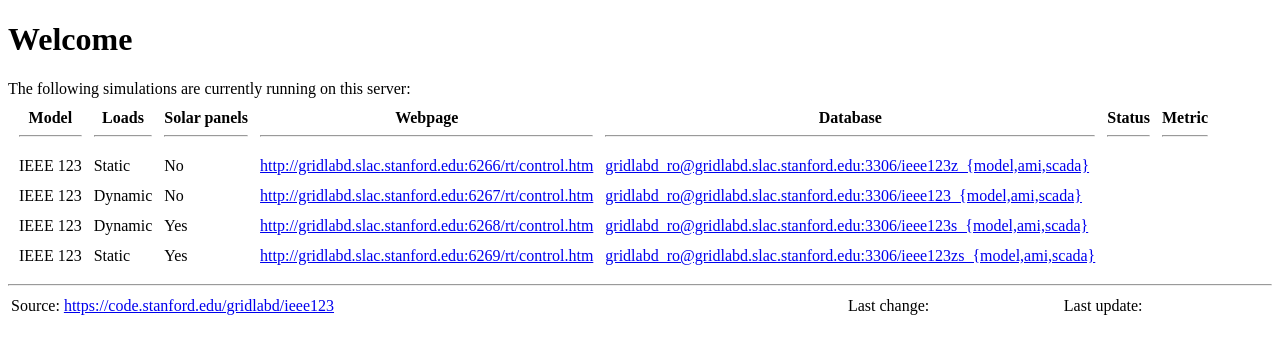
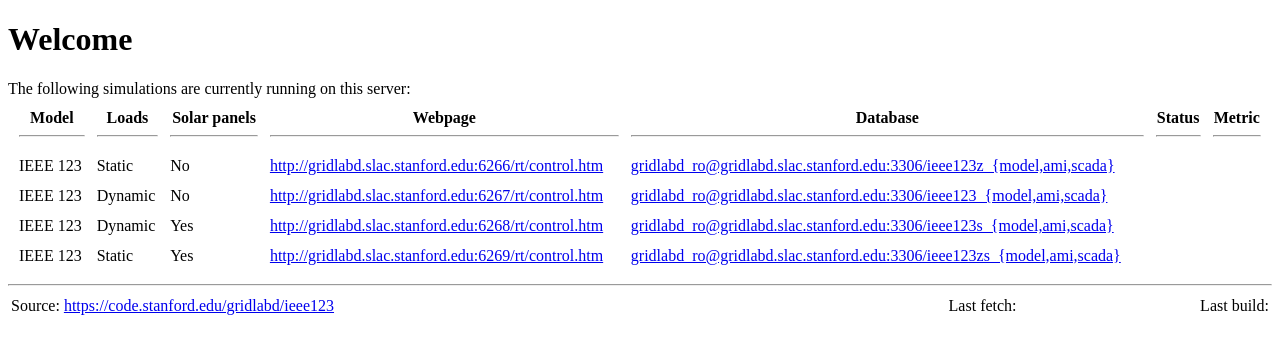
Before and after one commit to dchassin/ieee123, a PHP site: page / in a window 1280 px wide. Shown: the top 354 px of the page. Run offline with PHP 8.4, Linux system fonts and the light colour scheme; data that the repository does not hold is empty.

Commit message:
Added footer info on last updates

```diff
--- a/html/index.php
+++ b/html/index.php
@@ -8,7 +8,7 @@
 <BODY>
 <H1>Welcome</H1>
 The following simulations are currently running on this server:
-<TABLE CELLSPACING=10>
+<TABLE CELLSPACING=10 WIDTH="100%">
 <TR><TH>Model<HR/></TH><TH>Loads<HR/></TH><TH>Solar panels<HR/></TH><TH>Webpage<HR/></TH><TH>Database<HR/></TH><TH>Status<HR/></TH><TH>Metric<HR/></TH></TR>
 <TR><TD>IEEE 123</TD><TD>Static</TD><TD>No</TD><TD><A TARGET="_blank" HREF="http://gridlabd.slac.stanford.edu:6266/rt/control.htm">http://gridlabd.slac.stanford.edu:6266/rt/control.htm</A></TD><TD><A TARGET="_blank" HREF=data>gridlabd_ro@gridlabd.slac.stanford.edu:3306/ieee123z_{model,ami,scada}</A></TD><TD><?php passthru('/home/gridlabd/bin/gridlabd-ctl -q status model-6266');?></TD><TD><?php passthru("curl 'http://gridlabd.slac.stanford.edu:6266/raw/realtime_metric'");?></TD></TR>
 <TR><TD>IEEE 123</TD><TD>Dynamic</TD><TD>No</TD><TD><A TARGET="_blank" HREF="http://gridlabd.slac.stanford.edu:6267/rt/control.htm">http://gridlabd.slac.stanford.edu:6267/rt/control.htm</A></TD><TD><A TARGET="_blank" HREF=data>gridlabd_ro@gridlabd.slac.stanford.edu:3306/ieee123_{model,ami,scada}</A></TD><TD><?php passthru('/home/gridlabd/bin/gridlabd-ctl -q status model-6267');?></TD><TD><?php passthru("curl 'http://gridlabd.slac.stanford.edu:6267/raw/realtime_metric'");?></TD></TR>
@@ -18,9 +18,9 @@ The following simulations are currently running on this server:
 
 <HR/>
 <TABLE WIDTH="100%"><TR>
-<TD>Source: <A HREF="https://code.stanford.edu/gridlabd/ieee123">https://code.stanford.edu/gridlabd/ieee123</A></TD>
-<TD>Last change: <?php passthru("cat ~gridlabd/.update-info");?></TD>
-<TD>Last update: <?php passthru("stat -c '%y' ~gridlabd/.update-info | cut -c1-19,30-");?></TD>
+<TD ALIGN=LEFT>Source: <A HREF="https://code.stanford.edu/gridlabd/ieee123">https://code.stanford.edu/gridlabd/ieee123</A></TD>
+<TD ALIGN=CENTER>Last fetch: <?php passthru("cat ~gridlabd/.update-info");?></TD>
+<TD ALIGN=RIGHT>Last build: <?php passthru("stat -c '%y' ~gridlabd/.update-info | cut -c1-19,30-");?></TD>
 </TD>
 </TR>
 </TABLE>
```
